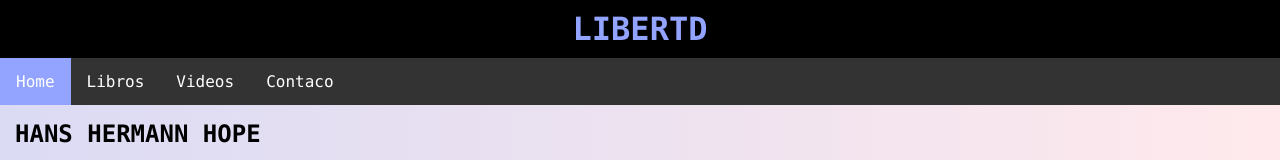
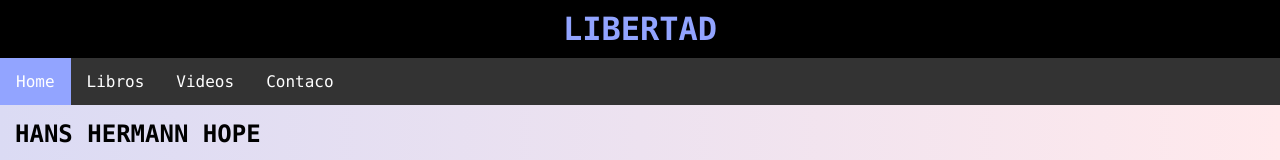
Before and after one commit to Juanpablorp99/html, a plain HTML site: page index.html in a window 1280 px wide. Shown: the top 160 px of the page. Drawn offline with Linux system fonts and the light colour scheme.

Commit message:
segundo commit

```diff
--- a/index.html
+++ b/index.html
@@ -106,7 +106,7 @@
 
 <body>
     <header>
-        <h1>LIBERTD</h1>
+        <h1>LIBERTAD</h1>
         <nav>
             <ul>
                 <li><a href="index.html" class="active">Home</a></li>
```
